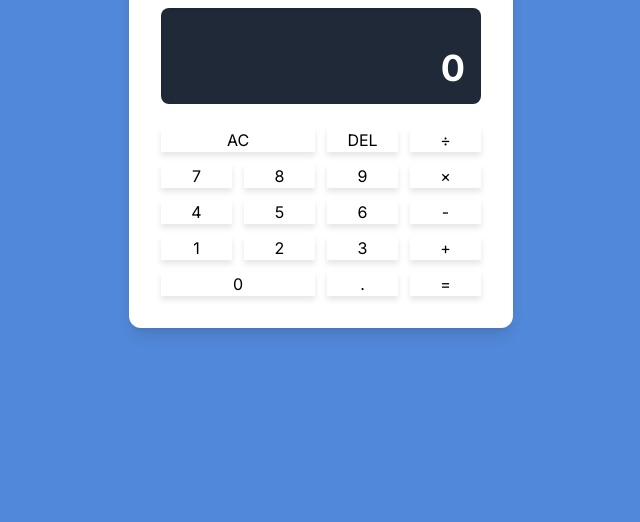
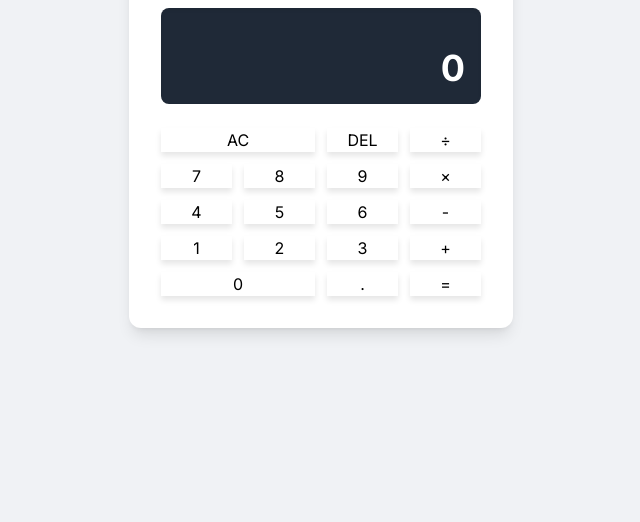
Before and after one commit to sandeeptomar007/Simple-Calculator-Web-Application, a plain HTML site: page index.html in a window 1280 px wide. Shown: the part 278-800 px from the top of the page, without its empty margins (319-959 px from the left). Drawn offline with nearby package versions, Linux system fonts and the light colour scheme.

Commit message:
Update index.html

```diff
--- a/index.html
+++ b/index.html
@@ -9,7 +9,7 @@
     <style>
         body {
             font-family: 'Inter', sans-serif;
-            background-color: #5288d9; /* Light gray background */
+            background-color: #f0f2f5; /* Light gray background */
         }
         /* Custom button styles for better interaction */
         .calc-button {
```
